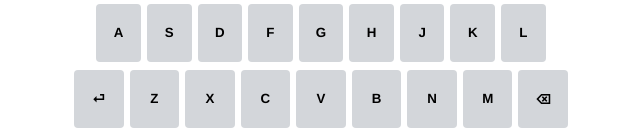
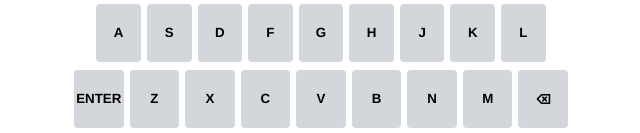
Before and after one commit to dmcruz/react-wordle, a React (Create React App) app: page / in a window 1280 px wide. Shown: the part 750-883 px from the top of the page, without its empty margins (316-956 px from the left). Built offline with nearby package versions, Linux system fonts and the light colour scheme.

Commit message:
minor ui fixes

```diff
--- a/src/components/Keypad.jsx
+++ b/src/components/Keypad.jsx
@@ -4,13 +4,13 @@ import './Keypad.css';
 const Keypad = () => {
   const r1 = 'qwertyuiop'.split('');
   const r2 = 'asdfghjkl'.split('');
-  const r3 = '⏎zxcvbnm⌫'.split('');
+  const r3 = ['Enter', ...'zxcvbnm⌫'.split('')];
 
   const handleClick = (event, code) => {
     let keyCode = code;
     if (code === '⌫') {
       keyCode = 'Backspace';
-    } else if (code === '⏎') {
+    } else if (code === 'Enter') {
       keyCode = 'Enter';
     }
     window.dispatchEvent(new KeyboardEvent('keydown', { key: keyCode }));
--- a/src/components/LetterTile.css
+++ b/src/components/LetterTile.css
@@ -97,9 +97,9 @@
 
 @keyframes jump {
   0% { transform: translateY(0%) }
-  25% { transform: translateY(10%) }
-  50% { transform: translateY(-20%) }
-  75% { transform: translateY(10%) }
+  25% { transform: translateY(20%) }
+  50% { transform: translateY(-50%) }
+  75% { transform: translateY(20%) }
   100% { transform: translateY(0%) }
 }
 
```
